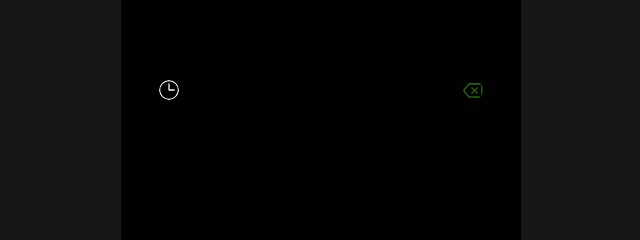
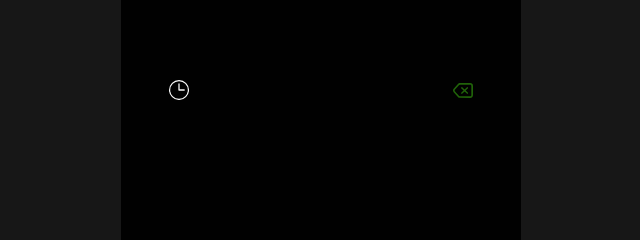
Before and after one commit to cahitdogan/samsung-calculator, a plain HTML site: page index.html in a window 1280 px wide. Shown: the part 163-403 px from the top of the page, 319-959 px from the left. Drawn offline with nearby package versions, Linux system fonts and the light colour scheme.

Commit message:
Add files via upload

```diff
--- a/css/style.css
+++ b/css/style.css
@@ -147,17 +147,16 @@ main {
 }
 
 #top-buttons-container > button {
-    height: 2rem;
+    height: 4rem;
+    padding: 2rem;
     aspect-ratio: 1;
     border-radius: 100%;
+    background-size: 2rem;
 }
 
-#top-buttons-container > button:active {
+#top-buttons-container > button:active, #top-buttons-container > button:hover {
     -webkit-tap-highlight-color: transparent;
-}
-
-#top-buttons-container > button:hover {
-
+    background-color: var(--color-bg-secondary-hover);
 }
 
 #top-buttons-container > button:nth-child(1) {
```
